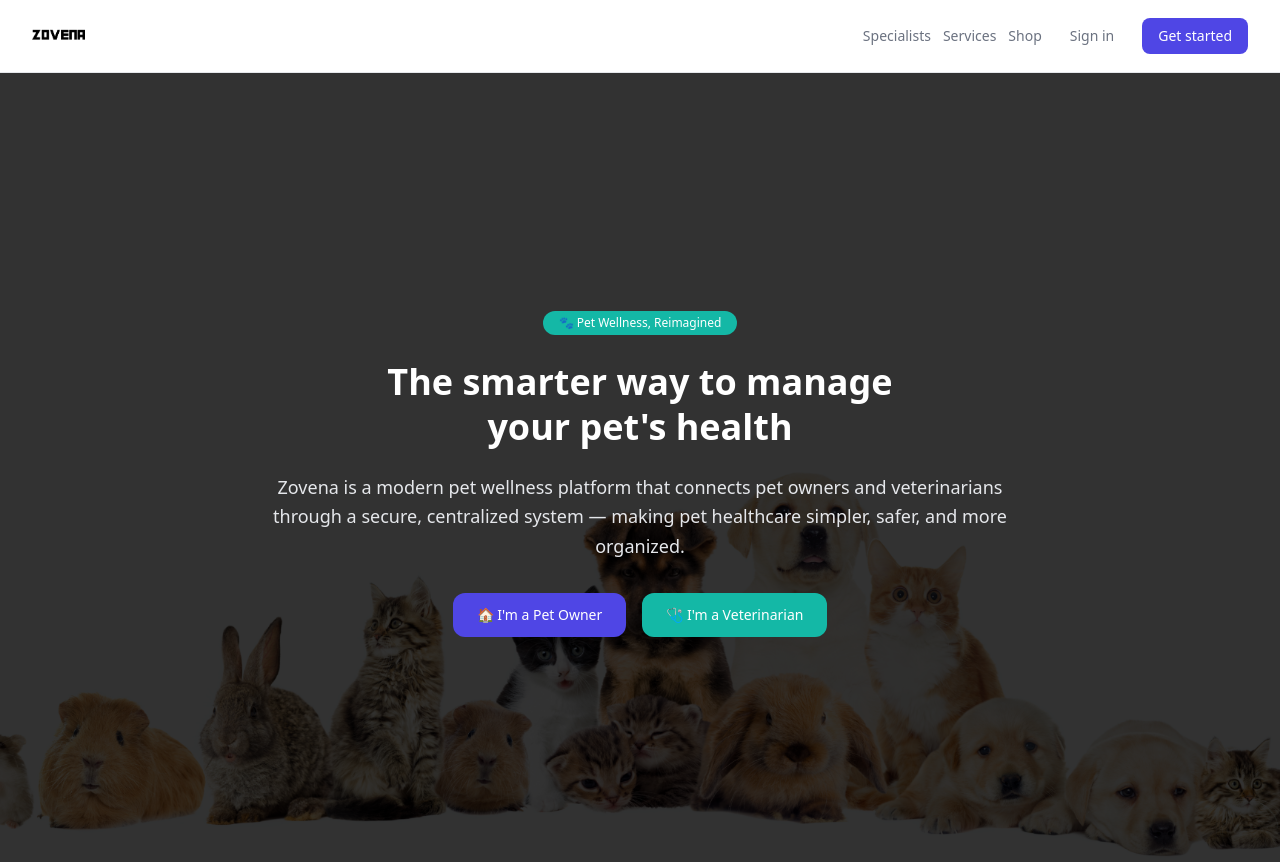
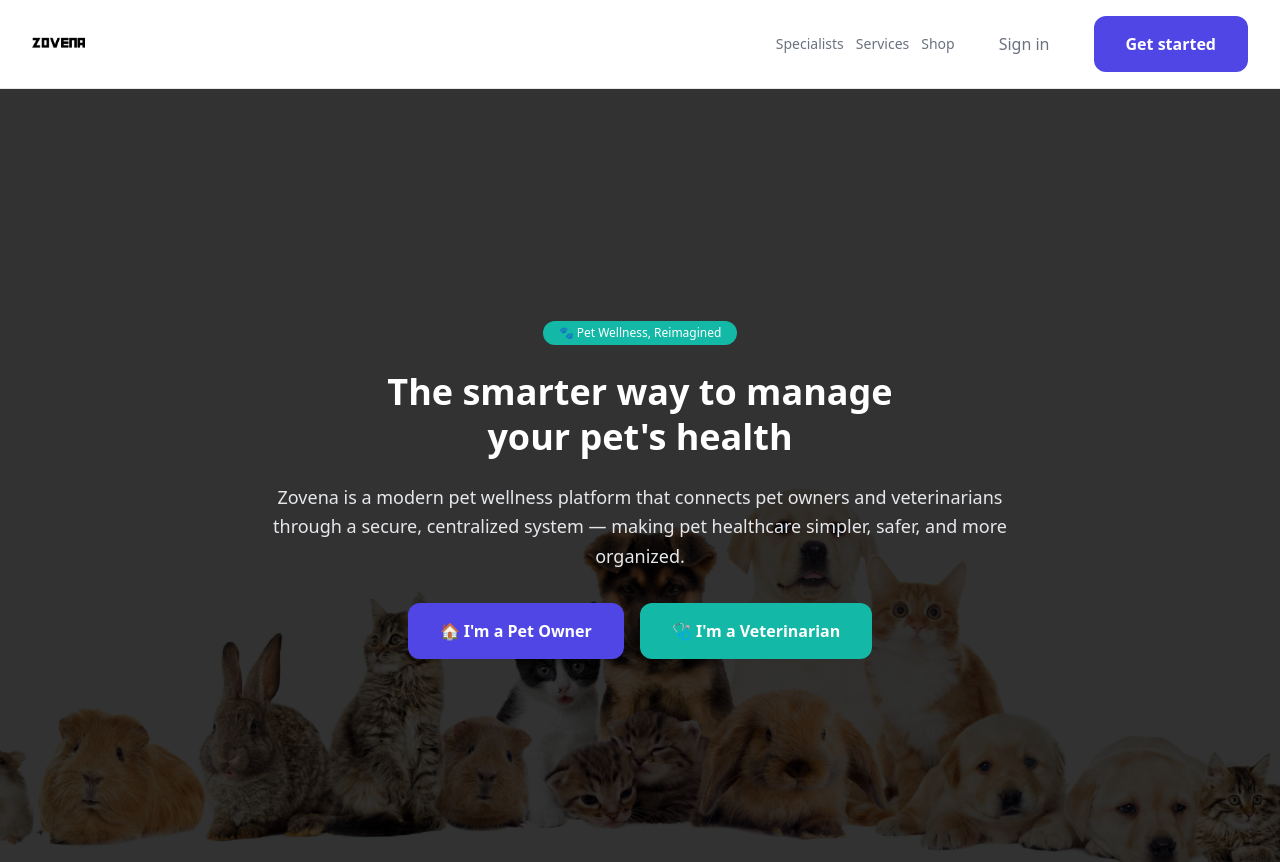
Before and after one commit to joanneBlocks/2026_Zovena, a React (Vite) app: page / in a window 1280 px wide. Shown: the top 862 px of the page. Built offline with nearby package versions, Linux system fonts and the light colour scheme; no server answers; the database is empty.

Commit message:
Update Landing.tsx

```diff
--- a/src/pages/Landing.tsx
+++ b/src/pages/Landing.tsx
@@ -72,7 +72,11 @@ export default function Landing() {
     },
   ]
 
-  const displayTestimonials = testimonials.length > 0 ? testimonials : sampleTestimonials
+  const mergedTestimonials = [
+    ...testimonials,
+    ...sampleTestimonials.slice(0, Math.max(0, 3 - testimonials.length)),
+  ]
+  const displayTestimonials = mergedTestimonials.slice(0, 3)
 
   const heroBg = {
     backgroundImage: 'url(/hero-bg.png)',
@@ -121,7 +125,7 @@ export default function Landing() {
           {profile ? (
             <button
               onClick={() => navigate('/dashboard')}
-              className="text-sm font-medium text-white px-4 py-2 rounded-lg transition-opacity hover:opacity-90"
+              className="text-base font-semibold text-white px-8 py-4 rounded-xl transition-opacity hover:opacity-90"
               style={{ backgroundColor: colors.teal }}
             >
               My Dashboard →
@@ -130,14 +134,14 @@ export default function Landing() {
             <>
               <button
                 onClick={() => navigate('/login')}
-                className="text-sm font-medium px-4 py-2 rounded-lg transition-opacity hover:opacity-70"
+                className="text-base font-medium px-8 py-4 rounded-xl transition-opacity hover:opacity-70"
                 style={{ color: colors.textSecondary }}
               >
                 Sign in
               </button>
               <button
                 onClick={() => navigate('/login')}
-                className="text-sm font-medium text-white px-4 py-2 rounded-lg transition-opacity hover:opacity-90"
+                className="text-base font-semibold text-white px-8 py-4 rounded-xl transition-opacity hover:opacity-90"
                 style={{ backgroundColor: colors.indigo }}
               >
                 Get started
@@ -177,7 +181,7 @@ export default function Landing() {
             {profile ? (
               <button
                 onClick={() => navigate('/dashboard')}
-                className="text-sm font-medium text-white px-6 py-3 rounded-xl transition-opacity hover:opacity-90"
+                className="text-base font-semibold text-white px-8 py-4 rounded-xl transition-opacity hover:opacity-90"
                 style={{ backgroundColor: colors.teal }}
               >
                 Go to my dashboard →
@@ -186,14 +190,14 @@ export default function Landing() {
               <>
                 <button
                   onClick={() => navigate('/login')}
-                  className="text-sm font-medium text-white px-6 py-3 rounded-xl transition-opacity hover:opacity-90"
+                  className="text-base font-semibold text-white px-8 py-4 rounded-xl transition-opacity hover:opacity-90"
                   style={{ backgroundColor: colors.indigo }}
                 >
                   🏠 I'm a Pet Owner
                 </button>
                 <button
                   onClick={() => navigate('/login')}
-                  className="text-sm font-medium text-white px-6 py-3 rounded-xl transition-opacity hover:opacity-90"
+                  className="text-base font-semibold text-white px-8 py-4 rounded-xl transition-opacity hover:opacity-90"
                   style={{ backgroundColor: colors.teal }}
                 >
                   🩺 I'm a Veterinarian
@@ -408,7 +412,7 @@ export default function Landing() {
               </ul>
               <button
                 onClick={() => navigate('/login')}
-                className="mt-6 w-full text-white py-2 rounded-lg text-sm font-medium transition-opacity hover:opacity-90"
+                className="mt-6 w-full text-white py-4 rounded-xl text-base font-semibold transition-opacity hover:opacity-90"
                 style={{ backgroundColor: colors.indigo }}
               >
                 Get started as owner
@@ -444,7 +448,7 @@ export default function Landing() {
               </ul>
               <button
                 onClick={() => navigate('/login')}
-                className="mt-6 w-full text-white py-2 rounded-lg text-sm font-medium transition-opacity hover:opacity-90"
+                className="mt-6 w-full text-white py-4 rounded-xl text-base font-semibold transition-opacity hover:opacity-90"
                 style={{ backgroundColor: colors.teal }}
               >
                 Get started as vet
@@ -521,7 +525,7 @@ export default function Landing() {
             </p>
             <button
               onClick={() => navigate(profile ? '/testimonials' : '/login')}
-              className="text-sm font-medium text-white px-6 py-3 rounded-xl transition-opacity hover:opacity-90"
+              className="text-base font-semibold text-white px-8 py-4 rounded-xl transition-opacity hover:opacity-90"
               style={{ backgroundColor: colors.indigo }}
             >
               {profile ? 'Share your experience →' : 'Sign in to share your experience →'}
@@ -547,7 +551,7 @@ export default function Landing() {
             {profile ? (
               <button
                 onClick={() => navigate('/dashboard')}
-                className="text-sm font-medium px-6 py-3 rounded-xl transition-opacity hover:opacity-90"
+                className="text-base font-semibold px-8 py-4 rounded-xl transition-opacity hover:opacity-90"
                 style={{ backgroundColor: colors.card, color: colors.indigo }}
               >
                 Go to my dashboard →
@@ -556,13 +560,13 @@ export default function Landing() {
               <>
                 <button
                   onClick={() => navigate('/login')}
-                  className="text-sm font-medium px-6 py-3 rounded-xl transition-opacity hover:opacity-90 text-white border border-white"
+                  className="text-base font-semibold px-8 py-4 rounded-xl transition-opacity hover:opacity-90 text-white border-2 border-white"
                 >
                   Sign in
                 </button>
                 <button
                   onClick={() => navigate('/login')}
-                  className="text-sm font-medium px-6 py-3 rounded-xl transition-opacity hover:opacity-90"
+                  className="text-base font-semibold px-8 py-4 rounded-xl transition-opacity hover:opacity-90"
                   style={{ backgroundColor: colors.card, color: colors.indigo }}
                 >
                   Create free account →
```
